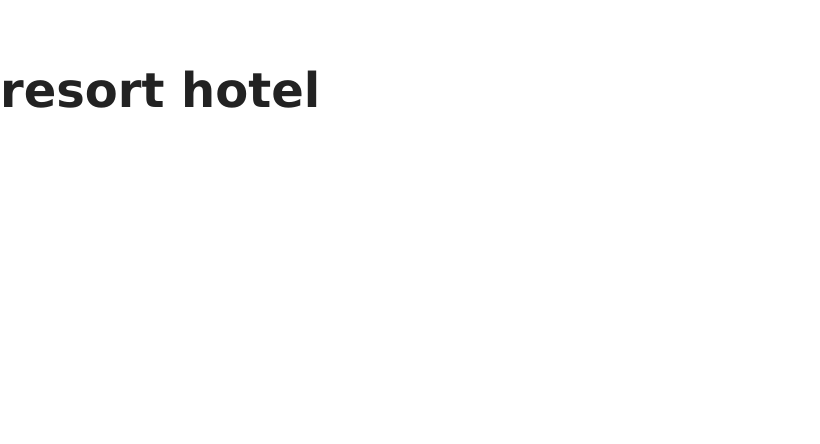
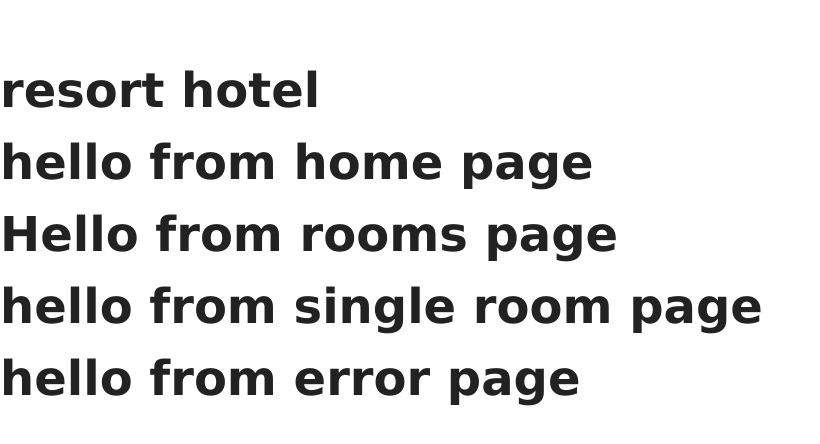
Before and after one commit to chirchir12/reservation, a React (Create React App) app: page / in a window 1280 px wide. Shown: the top 444 px of the page, without its empty margins (0-820 px from the left). Built offline with nearby package versions, Linux system fonts and the light colour scheme.

Commit message:
add pages

```diff
--- a/src/App.js
+++ b/src/App.js
@@ -1,11 +1,17 @@
 import React from 'react';
-
 import './App.css';
-
+import Home from './Pages/Home';
+import SingleRoom from './Pages/SingleRoom';
+import Rooms from './Pages/Rooms';
+import Error from './Pages/Error';
 function App() {
   return (
     <div className="Appp">
       <h1>resort hotel</h1>
+      <Home />
+      <Rooms />
+      <SingleRoom />
+      <Error />
     </div>
   );
 }
--- /dev/null
+++ b/src/Pages/Error.js
@@ -0,0 +1,11 @@
+import React from 'react';
+
+function Error(props) {
+  return (
+    <div>
+      <h1>hello from error page</h1>
+    </div>
+  );
+}
+
+export default Error;
--- /dev/null
+++ b/src/Pages/Home.js
@@ -0,0 +1,11 @@
+import React from 'react';
+
+function Home(props) {
+  return (
+    <div>
+      <h1>hello from home page</h1>
+    </div>
+  );
+}
+
+export default Home;
--- /dev/null
+++ b/src/Pages/Rooms.js
@@ -0,0 +1,11 @@
+import React from 'react';
+
+function Rooms(props) {
+  return (
+    <div>
+      <h1>Hello from rooms page</h1>
+    </div>
+  );
+}
+
+export default Rooms;
--- /dev/null
+++ b/src/Pages/SingleRoom.js
@@ -0,0 +1,13 @@
+import React, { Component } from 'react';
+
+class SingleRoo extends Component {
+  render() {
+    return (
+      <div>
+        <h1>hello from single room page</h1>
+      </div>
+    );
+  }
+}
+
+export default SingleRoo;
```
